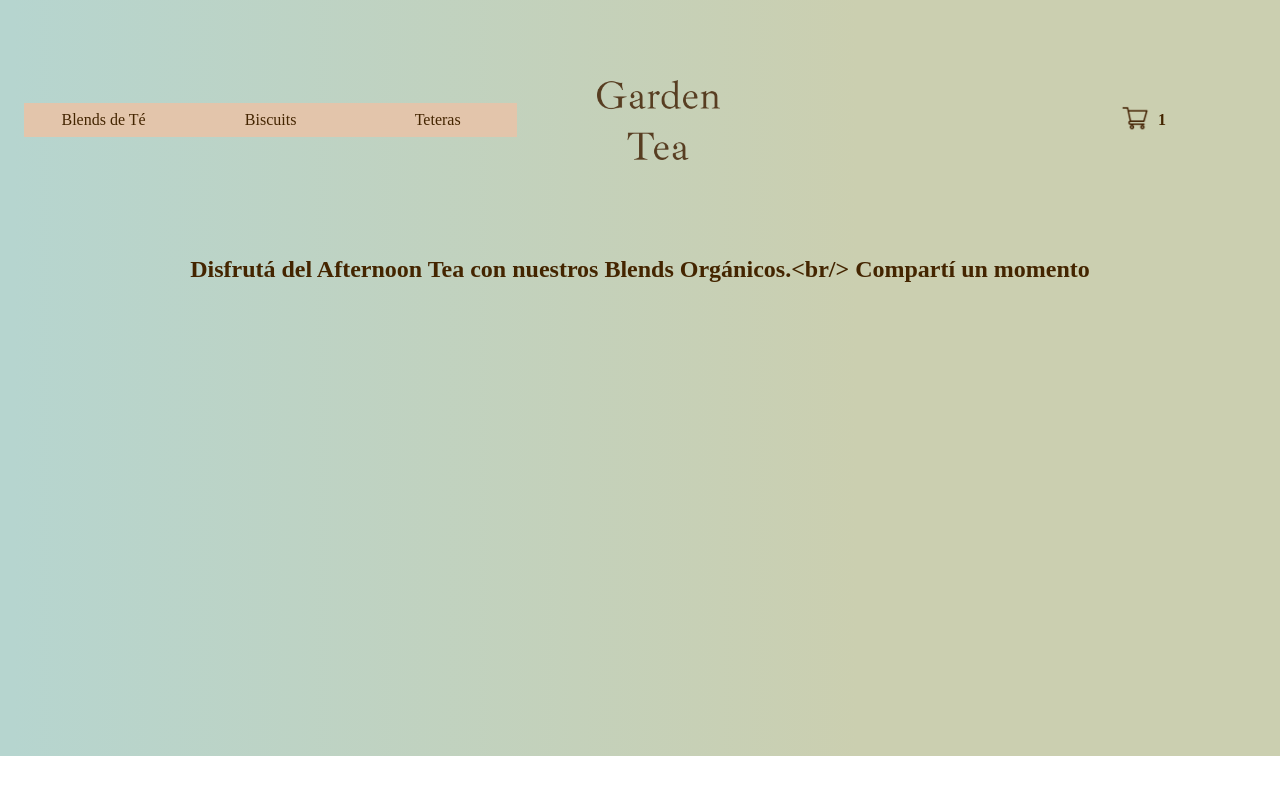
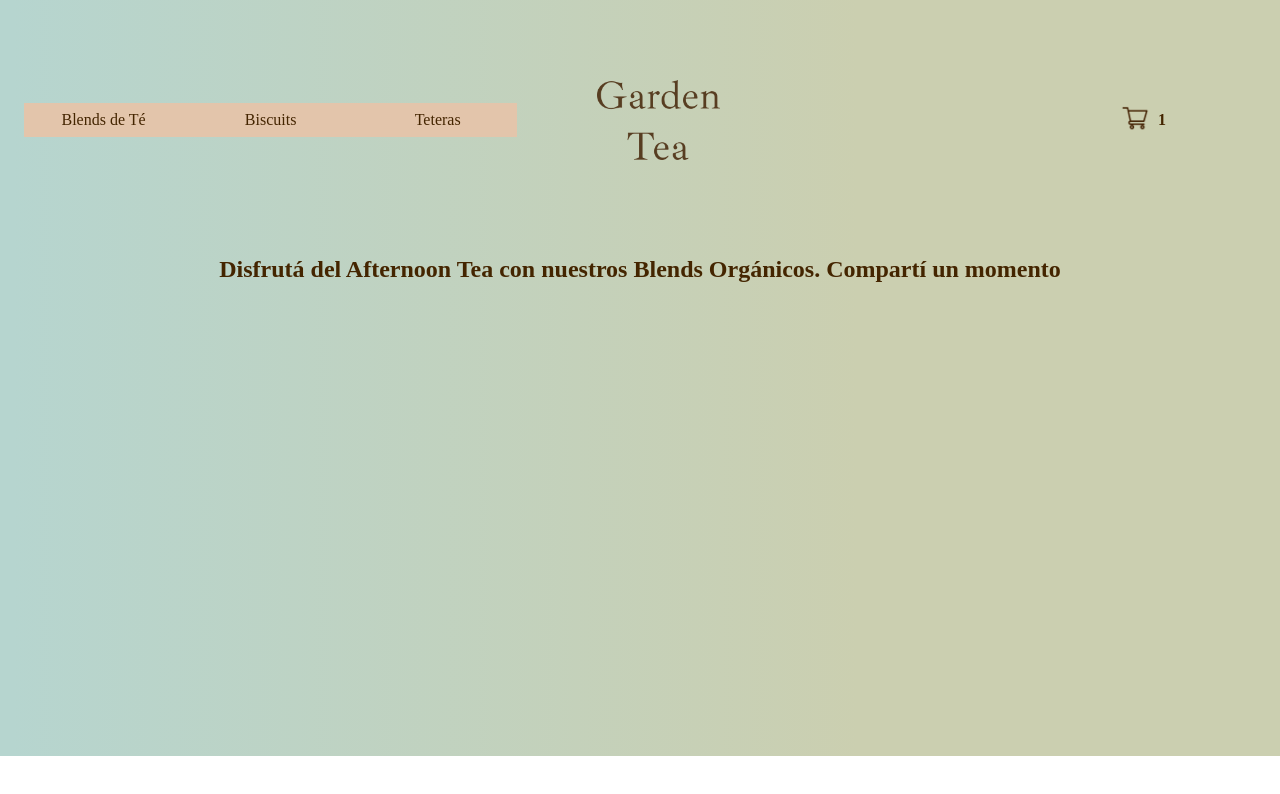
Before and after one commit to serelopumo/React-Ecommerce, a React (Create React App) app: page / in a window 1280 px wide. Shown: the top 794 px of the page. Built offline with nearby package versions, Linux system fonts and the light colour scheme; a web font is replaced by a local one.

Commit message:
Arreglo prop

```diff
--- a/src/App.js
+++ b/src/App.js
@@ -8,8 +8,7 @@ function App() {
       <header className="App-header">
         <Navbar/>
       </header>
-      <ItemListContainer saludo="Disfrutá del Afternoon Tea  con nuestros Blends Orgánicos.<br/>
-            Compartí un momento"/>
+      <ItemListContainer saludo="Disfrutá del Afternoon Tea  con nuestros Blends Orgánicos. Compartí un momento"/>
     </div>
   );
 }
```
